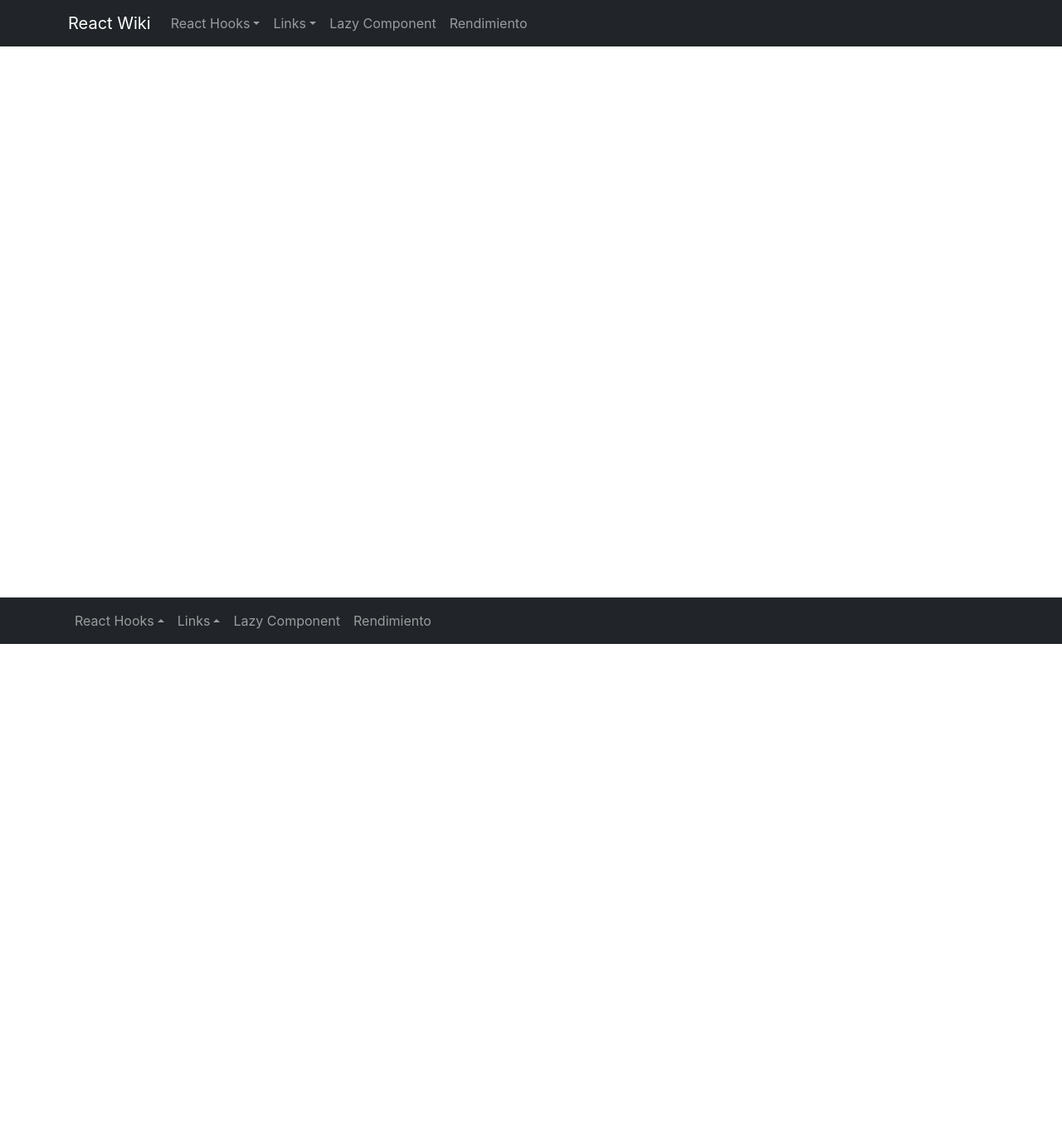
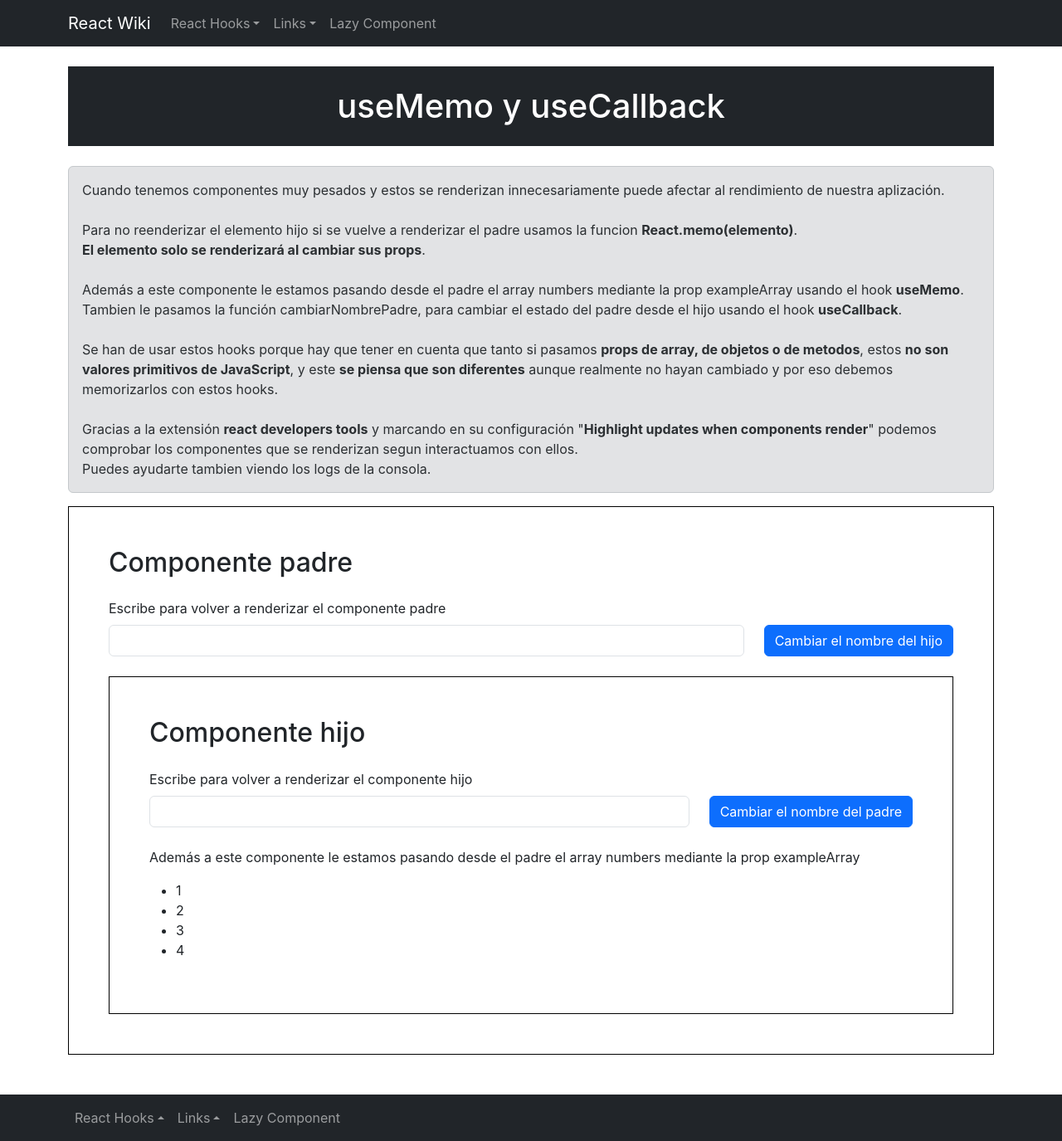
Before and after one commit to AntonioMCV/reactwiki, a React (Create React App) app: page /use-memo-use-callback in a window 1280 px wide. Shown: the whole page at 83% size. Before the commit the page ends 800 px from the top, so only its background shows below. Built offline with nearby package versions, Linux system fonts and the light colour scheme.

Commit message:
feat: (routes, useMemo useCallback) - Changed route rendimieto to hooks useCallback and useMemo - Added useMemo

```diff
--- a/src/App.js
+++ b/src/App.js
@@ -11,7 +11,7 @@ import ImageDetail from './pages/ImageDetail';
 
 import { Route, Routes } from 'react-router-dom';
 import LazyComponentPage from './pages/LazyComponentPage';
-import Rendimiento from './pages/Rendimiento';
+import UseMemoPageUseCallback from './pages/UseMemoPageUseCallbackPage';
 import UseEffectPage from './pages/UseEffectPage';
 import UseReducerPage from './pages/UseReducerPage';
 
@@ -33,7 +33,7 @@ function App() {
               <Route path='/links/link-example-b' element={<LinkExampleB/>} />
               <Route path='/image/:id' element={<ImageDetail/>} />
               <Route path='/lazy-component' element={<LazyComponentPage/>}></Route>
-              <Route path='/rendimiento' element={<Rendimiento/>}></Route>
+              <Route path='/use-memo-use-callback' element={<UseMemoPageUseCallback/>}></Route>
             </Routes>
           </ImagesContextProvider>
         </div>
--- a/src/components/Footer.js
+++ b/src/components/Footer.js
@@ -19,6 +19,9 @@ const Footer = () => {
                 <li>
                  <Link className="dropdown-item" to="/use-reducer">useReducer</Link>
                 </li>
+                <li>
+                  <Link className="dropdown-item" to="/use-memo-use-callback">useMemo y useCallback</Link>
+                </li>
               </ul>
             </li>
             <li className="nav-item dropup">
@@ -37,9 +40,6 @@ const Footer = () => {
             <li className="nav-item">
               <Link className="nav-link" to="/lazy-component">Lazy Component</Link>
             </li>
-            <li className="nav-item">
-              <Link className="nav-link" to="/rendimiento">Rendimiento</Link>
-            </li>
           </ul>
         </div>
       </div>
--- a/src/components/Header.js
+++ b/src/components/Header.js
@@ -29,6 +29,9 @@ const Header = () => {
                 <li>
                  <Link className="dropdown-item" to="/use-reducer">useReducer</Link>
                 </li>
+                <li>
+                  <Link className="dropdown-item" to="/use-memo-use-callback">useMemo y useCallback</Link>
+                </li>
               </ul>
             </li>
             <li className="nav-item dropdown">
@@ -47,9 +50,6 @@ const Header = () => {
             <li className="nav-item">
               <Link className="nav-link" to="/lazy-component">Lazy Component</Link>
             </li>
-            <li className="nav-item">
-              <Link className="nav-link" to="/rendimiento">Rendimiento</Link>
-            </li>
           </ul>
         </div>
       </div>
--- a/src/components/Rendimiento/RendimientoHijo.js
+++ b/src/components/Rendimiento/RendimientoHijo.js
@@ -1,6 +1,7 @@
 import React, { memo, useCallback, useState } from "react";
 
-function RendimientoHijo ({changeName, cambiarNombrePadre}) {
+function RendimientoHijo ({changeName, cambiarNombrePadre, exampleArray}) {
+  console.log('COMPONENTE HIJO RENDER!');
 
   const [keyWord, setKeyWord] = useState('')
 
@@ -26,6 +27,14 @@ function RendimientoHijo ({changeName, cambiarNombrePadre}) {
               <button className="btn btn-primary">Cambiar el nombre del padre</button>
             </div>
           </div>
+          <p>Además a este componente le estamos pasando desde el padre el array numbers mediante la prop exampleArray</p>
+          <ul>
+            {exampleArray.map((number, i) =>
+              <li key={i}>
+                {number}
+              </li>
+            )}
+          </ul>
         </form>
       </div>
   </>
--- a/src/components/Rendimiento/RendimientoPadre.js
+++ b/src/components/Rendimiento/RendimientoPadre.js
@@ -1,7 +1,8 @@
-import React, { useCallback, useState } from "react";
+import React, { useCallback, useState, useMemo, useEffect } from "react";
 import RendimientoHijo from "./RendimientoHijo";
 
 export default function RendimientoPadre () {
+  console.log('COMPONENTE PADRE RENDER!');
 
   const [keyWord, setKeyWord] = useState('')
   const [nombreHijo, setNombreHijo] = useState('hijo')
@@ -20,6 +21,8 @@ export default function RendimientoPadre () {
     (newName) => setNombrePadre(newName),[]
   )
 
+  const numbers = useMemo(()=>[1,2,3,4], [])
+
   return <>
       <div className="border border-black p-5 mb-5">
         <h2 className="mb-4">Componente {nombrePadre}</h2>
@@ -34,7 +37,7 @@ export default function RendimientoPadre () {
             </div>
           </div>
         </form>
-        <RendimientoHijo changeName={nombreHijo} cambiarNombrePadre={cambiarNombrePadre}/>
+        <RendimientoHijo changeName={nombreHijo} cambiarNombrePadre={cambiarNombrePadre} exampleArray={numbers}/>
       </div>
   </>
 }
--- a/src/pages/Rendimiento.js
+++ /dev/null
@@ -1,22 +0,0 @@
-import React from "react";
-import RendimientoPadre from "../components/Rendimiento/RendimientoPadre";
-
-export default function Rendimiento () {
-
-  return <>
-      <h1 className="bg-dark text-white text-center my-4 py-4">Rendimiento de renderizados</h1>
-      <p className="alert alert-secondary">
-        Cuando tenemos componentes muy pesados y estos se renderizan innecesariamente puede afectar al rendimiento de nuestra aplización.<br/><br/>
-
-        Para no reenderizar el elemento hijo si se vuelve a renderizar el padre usamos la funcion <b>React.memo(elemento)</b>.<br/>
-        El elemento solo se renderizará al cambiar sus props.<br/><br/>
-
-        Para guardar funciones y estas no se vuelvan a de declarar si se reenderiza de nuevo el componente usamos el hook <b>useCallback</b>.<br/>
-        A tener en cuenta si pasamos una funcion a un elemento hijo con una prop. (En este caso le pasamos la función cambiarNombrePadre, para cambiar el estado del padre desde el hijo)<br/><br/>
-
-        En este ejemplo Tenemos a un componente que tiene un componente hijo. Gracias a la extensión <b>react developers tools</b> y marcando en su configuración "<b>Highlight updates when components render</b>" podemos comprobar los componentes que se renderizan segun interactuamos con ellos.
-      </p>
-
-      <RendimientoPadre/>
-  </>
-}
--- /dev/null
+++ b/src/pages/UseMemoPageUseCallbackPage.js
@@ -0,0 +1,26 @@
+import React from "react";
+import RendimientoPadre from "../components/Rendimiento/RendimientoPadre";
+
+export default function UseMemoPageUseCallback () {
+
+  return <>
+      <h1 className="bg-dark text-white text-center my-4 py-4">useMemo y useCallback</h1>
+      <p className="alert alert-secondary">
+        Cuando tenemos componentes muy pesados y estos se renderizan innecesariamente puede afectar al rendimiento de nuestra aplización.<br/><br/>
+
+        Para no reenderizar el elemento hijo si se vuelve a renderizar el padre usamos la funcion <b>React.memo(elemento)</b>.<br/>
+        <b>El elemento solo se renderizará al cambiar sus props</b>.<br/><br/>
+
+        Además a este componente le estamos pasando desde el padre el array numbers mediante la prop exampleArray usando el hook <b>useMemo</b>.<br/>
+        Tambien le pasamos la función cambiarNombrePadre, para cambiar el estado del padre desde el hijo usando el hook <b>useCallback</b>.<br/><br/>
+
+        Se han de usar estos hooks porque hay que tener en cuenta que tanto si pasamos <b>props de array, de objetos o de metodos</b>, estos <b>no son valores primitivos de JavaScript</b>,
+        y este <b>se piensa que son diferentes</b> aunque realmente no hayan cambiado y por eso debemos memorizarlos con estos hooks.<br/><br/>
+
+        Gracias a la extensión <b>react developers tools</b> y marcando en su configuración "<b>Highlight updates when components render</b>" podemos comprobar los componentes que se renderizan segun interactuamos con ellos.<br/>
+        Puedes ayudarte tambien viendo los logs de la consola.
+      </p>
+
+      <RendimientoPadre/>
+  </>
+}
```
